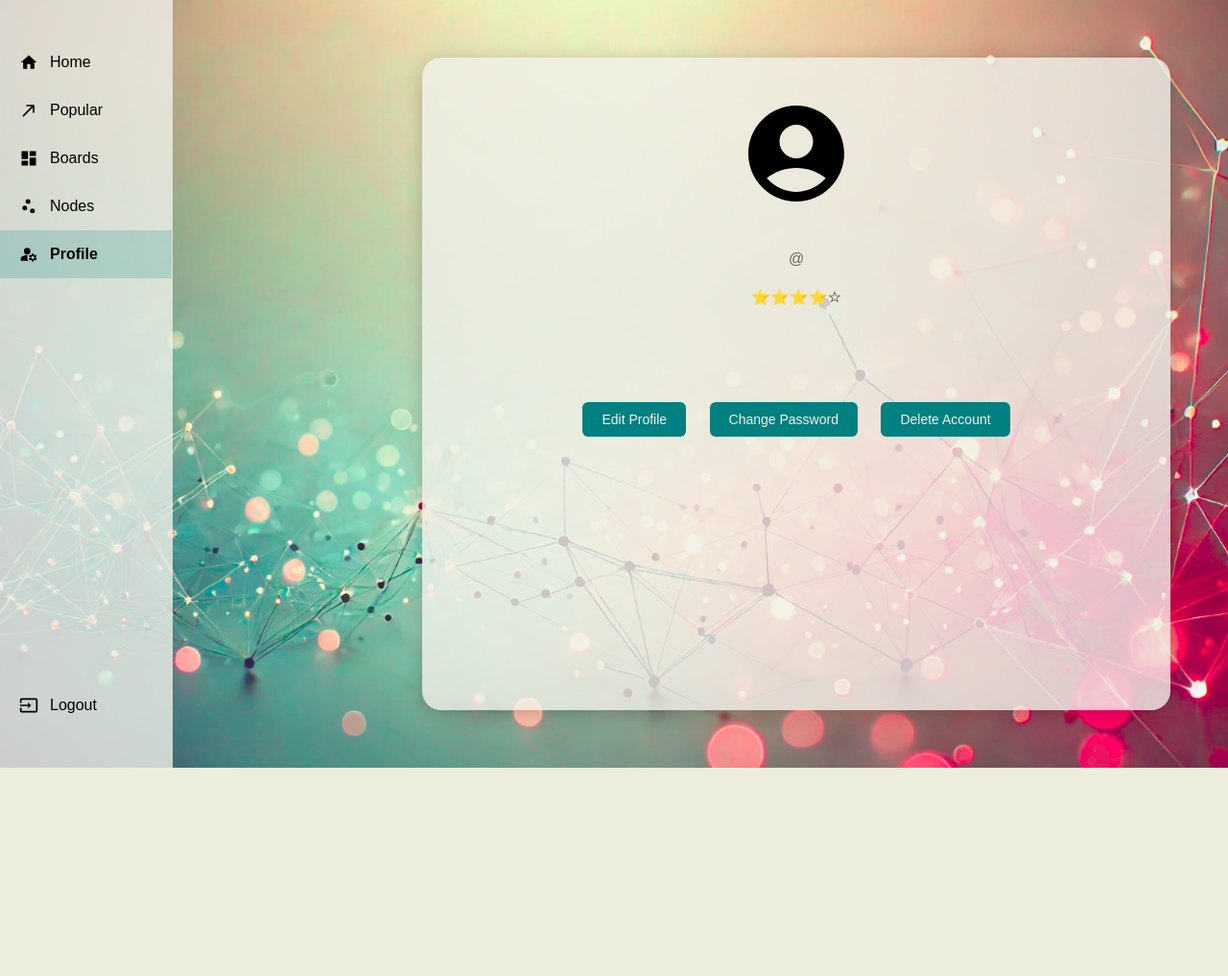
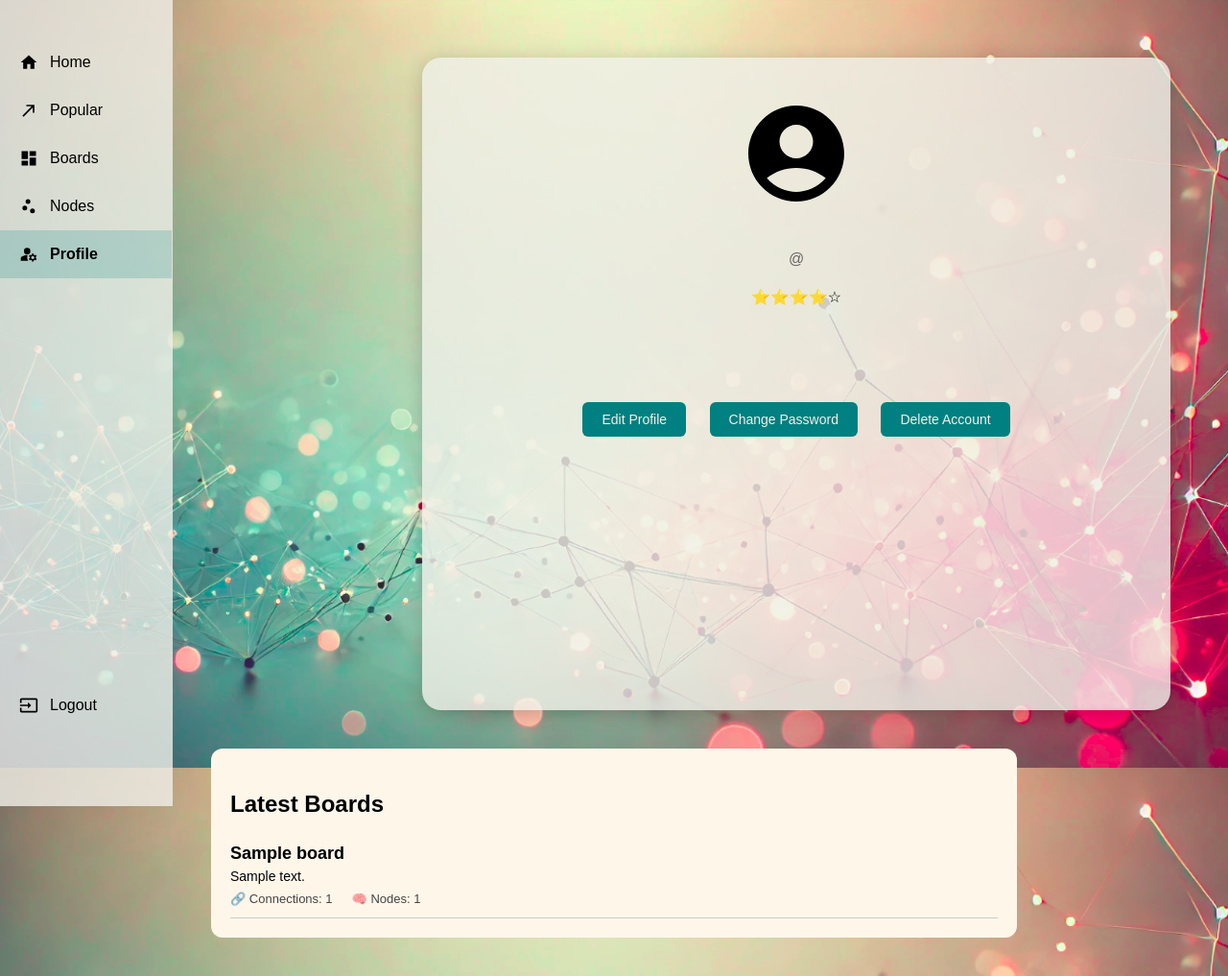
Before and after one commit to tyasemin/SWE573, a Django app: template backend/profile_app/templates/profile_app/profile.html in a window 1280 px wide. Shown: the whole page at 96% size. Before the commit the page ends 800 px from the top, so only its background shows below. Run offline with Django 4.2, Linux system fonts and the light colour scheme; the template is opened without the code that fills it: values that come from a table or form of the project are taken from there, others are empty; tables that the repository leaves empty hold one stand-in row (values such as "Sample post").

Commit message:
add latest recent boards

```diff
--- a/backend/profile_app/static/profile_app/profile.css
+++ b/backend/profile_app/static/profile_app/profile.css
@@ -122,3 +122,44 @@
 .buttons button:hover {
     background-color: #007777;
 }
+
+.latest-boards {
+    margin: 40px auto;
+    padding: 20px;
+    background-color: #fff6ea;
+    border-radius: 12px;
+    max-width: 800px;
+}
+
+.latest-boards h3 {
+    font-size: 24px;
+    margin-bottom: 15px;
+}
+
+.board-list {
+    list-style: none;
+    padding: 0;
+    margin: 0;
+}
+
+.board-item {
+    border-bottom: 1px solid #ccc;
+    padding: 12px 0;
+}
+
+.board-item h4 {
+    font-size: 18px;
+    margin: 0 0 5px;
+}
+
+.board-item p {
+    font-size: 14px;
+    margin: 0 0 8px;
+}
+
+.board-meta {
+    font-size: 13px;
+    color: #444;
+    display: flex;
+    gap: 20px;
+}
--- a/backend/profile_app/templates/profile_app/profile.html
+++ b/backend/profile_app/templates/profile_app/profile.html
@@ -72,5 +72,26 @@
     </div>
   </div>
 
+  <!-- Latest Boards Section -->
+  <div class="latest-boards">
+    <h3>Latest Boards</h3>
+    {% if latest_boards %}
+      <ul class="board-list">
+        {% for board in latest_boards %}
+          <li class="board-item">
+            <h4>{{ board.title }}</h4>
+            <p>{{ board.description|truncatewords:20 }}</p>
+            <div class="board-meta">
+              <span>🔗 Connections: {{ board.number_of_connections }}</span>
+              <span>🧠 Nodes: {{ board.number_of_nodes }}</span>
+            </div>
+          </li>
+        {% endfor %}
+      </ul>
+    {% else %}
+      <p>You haven’t created any boards yet.</p>
+    {% endif %}
+  </div>
+
 </body>
 </html>
```
Also changed, not shown: backend/profile_app/views.py (+9 -1 lines).
